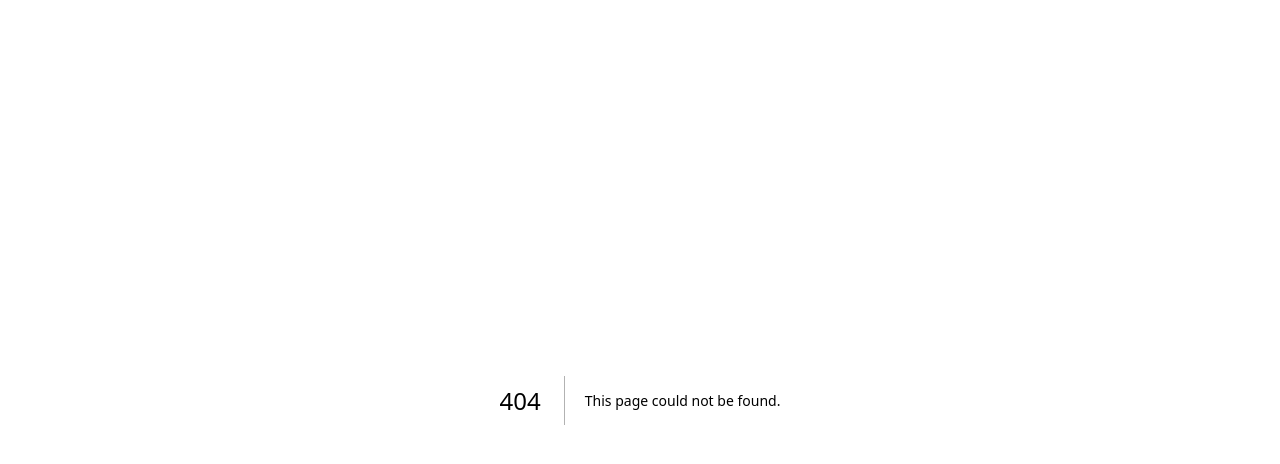
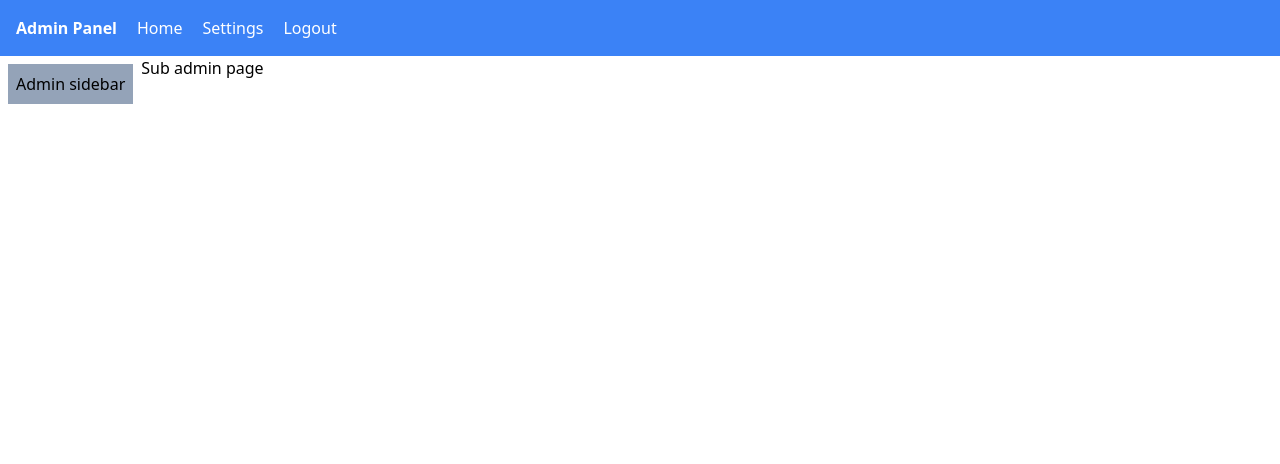
Before and after one commit to AsifZaman777/Next-basics, a Next.js app: page /admin/subAdmin in a window 1280 px wide. Before the commit this address had no page. Shown: the top 464 px of the page. Built offline with nearby package versions, Linux system fonts and the light colour scheme.

Commit message:
[ROUTING] layout

```diff
--- /dev/null
+++ b/app/admin/layout.tsx
@@ -0,0 +1,32 @@
+import React from 'react';
+
+interface Props {
+  children: React.ReactNode;
+}
+
+const AdminLayout = ({children}: Props) => {
+    return (
+        <div className='flex flex-col'>
+            <nav className='bg-blue-500 text-white p-4'>
+                <ul className='flex justify-items-center gap-5'>
+                    <li className='font-bold'>Admin Panel</li>
+                    <li>
+                        <a href='#' className='hover:underline'>Home</a>
+                    </li>
+                    <li>
+                        <a href='#' className='hover:underline'>Settings</a>
+                    </li>
+                    <li>
+                        <a href='#' className='hover:underline'>Logout</a>
+                    </li>
+                </ul>
+            </nav>
+            <div className='flex'>
+                <aside className='bg-slate-400 m-2 p-2'>Admin sidebar</aside>
+                <div>{children}</div>
+            </div>
+        </div>
+    );
+};
+
+export default AdminLayout;
--- /dev/null
+++ b/app/admin/subAdmin/page.tsx
@@ -0,0 +1,11 @@
+import React from 'react';
+
+const superAdmin = () => {
+    return (
+        <div>
+            Sub admin page
+        </div>
+    );
+};
+
+export default superAdmin;
--- /dev/null
+++ b/app/admin/superAdmin/page.tsx
@@ -0,0 +1,11 @@
+import React from 'react';
+
+const superAdmin = () => {
+    return (
+        <div>
+            Super admin page
+        </div>
+    );
+};
+
+export default superAdmin;
```
